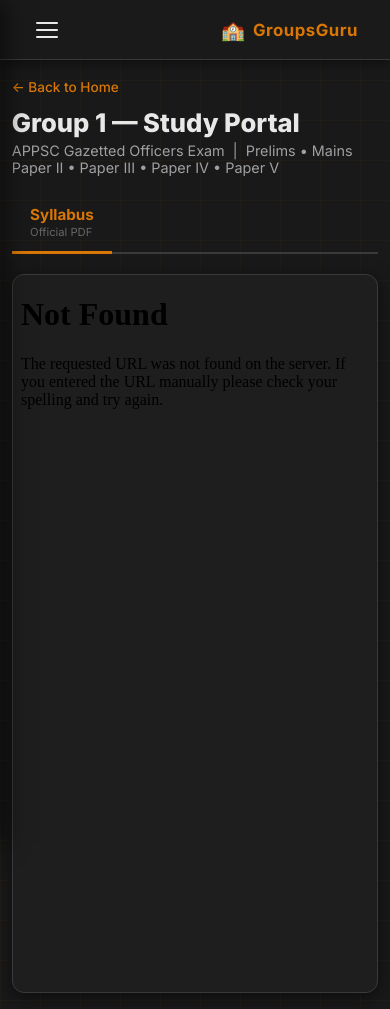
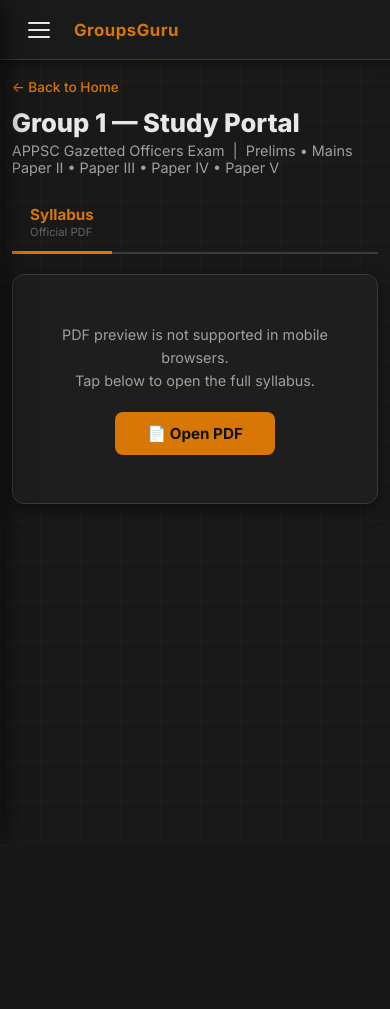
Before and after one commit to jayaramdevfs/APPSC-2026, a Python web app: template website/templates/group1.html in a window 390 px wide. After the commit the page ends 841 px from the top, so only its background shows below. Run offline with Jinja, Linux system fonts and the light colour scheme; the template is opened without the code that fills it, so the values that code supplies are empty.

Commit message:
Fix navbar alignment, remove logo, PDF mobile fallback, content overflow
- Remove nav-logo emoji — brand shows text-only "GroupsGuru"
- Navbar changed from space-between to flex-start so nav links sit
  LEFT beside the brand (thin border divider between brand and links)
- PDF pages on mobile: hide iframe (Chrome Android shows only 1 page),
  show styled orange "Open PDF" button instead — all 4 PDF pages updated
  (Group 1 syllabus, Group 2 syllabus, Police SI, Job Calendar)
- Mobile content panel: add overflow-x:hidden + min-width:0 to prevent
  topic detail from bleeding off-screen; g2-detail-header wraps on small screens
- CSS version bumped to v=4 for forced cache refresh on mobile

Co-Authored-By: Claude Sonnet 4.6 <noreply@anthropic.com>

```diff
--- a/website/static/css/style.css
+++ b/website/static/css/style.css
@@ -57,11 +57,12 @@ body {
 .navbar {
     background: var(--navy);
     border-bottom: 1px solid var(--border);
-    padding: 0 2rem;
+    padding: 0 1.5rem;
     height: 60px;
     display: flex;
     align-items: center;
-    justify-content: space-between;
+    justify-content: flex-start;
+    gap: 0.5rem;
     box-shadow: 0 2px 12px rgba(0, 0, 0, 0.5);
     position: sticky;
     top: 0;
@@ -90,6 +91,9 @@ body {
     list-style: none;
     display: flex;
     gap: 0.25rem;
+    margin-left: 0.75rem;
+    padding-left: 0.75rem;
+    border-left: 1px solid var(--border);
 }
 
 .nav-link {
@@ -918,13 +922,53 @@ body {
         max-height: 55vh;
         overflow-y: auto;
     }
+    .g2-content {
+        overflow-x: hidden;
+        min-width: 0;
+    }
+    .g2-detail-header {
+        flex-wrap: wrap;
+        gap: 0.75rem;
+    }
     .ca-body {
         grid-template-columns: 1fr;
     }
     .ca-calendar-card {
         position: static;
     }
+    /* PDF: hide iframe, show styled open button */
+    .pdf-viewer         { display: none; }
+    .pdf-mobile-fallback { display: flex !important; }
 }
+
+/* PDF mobile fallback button (hidden on desktop) */
+.pdf-mobile-fallback {
+    display: none;
+    flex-direction: column;
+    align-items: center;
+    justify-content: center;
+    gap: 1.25rem;
+    padding: 3rem 1.5rem;
+    text-align: center;
+    min-height: 220px;
+}
+.pdf-mobile-fallback p {
+    color: var(--muted);
+    font-size: 0.9rem;
+    line-height: 1.6;
+}
+.pdf-open-btn {
+    display: inline-block;
+    background: var(--accent);
+    color: #111;
+    font-weight: 700;
+    font-size: 0.95rem;
+    padding: 0.75rem 2rem;
+    border-radius: 8px;
+    text-decoration: none;
+    transition: background 0.2s;
+}
+.pdf-open-btn:hover { background: var(--accent-hover); }
 
 /* Make topic items flex so the badge floats right */
 .apt-topic-item {
--- a/website/templates/base.html
+++ b/website/templates/base.html
@@ -7,7 +7,7 @@
     <link rel="preconnect" href="https://fonts.googleapis.com">
     <link rel="preconnect" href="https://fonts.gstatic.com" crossorigin>
     <link href="https://fonts.googleapis.com/css2?family=Inter:wght@400;500;600;700;800&family=JetBrains+Mono:wght@400;500;700&display=swap" rel="stylesheet">
-    <link rel="stylesheet" href="/static/css/style.css?v=3">
+    <link rel="stylesheet" href="/static/css/style.css?v=4">
 </head>
 <body>
 
@@ -19,7 +19,6 @@
 
     <!-- Brand -->
     <div class="nav-brand">
-        <span class="nav-logo">&#127979;</span>
         <span class="nav-title">GroupsGuru</span>
     </div>
 
@@ -42,7 +41,6 @@
 <div class="nav-drawer" id="nav-drawer">
     <div class="nav-drawer-header">
         <div class="nav-brand">
-            <span class="nav-logo">&#127979;</span>
             <span class="nav-title">GroupsGuru</span>
         </div>
         <button class="nav-close" id="nav-close" aria-label="Close menu">&#10005;</button>
--- a/website/templates/group1.html
+++ b/website/templates/group1.html
@@ -28,6 +28,10 @@
   <div class="pdf-container">
     <iframe src="/pdfs/4_PDFsam_APPSC_GROUP%201%20SYLLABUS.pdf"
             class="pdf-viewer" title="Group 1 Official Syllabus PDF"></iframe>
+    <div class="pdf-mobile-fallback">
+      <p>PDF preview is not supported in mobile browsers.<br>Tap below to open the full syllabus.</p>
+      <a href="/pdfs/4_PDFsam_APPSC_GROUP%201%20SYLLABUS.pdf" target="_blank" class="pdf-open-btn">&#128196; Open PDF</a>
+    </div>
   </div>
 </div>
 
--- a/website/templates/group2.html
+++ b/website/templates/group2.html
@@ -28,6 +28,10 @@
   <div class="pdf-container">
     <iframe src="/pdfs/5_PDFsam_APPSC_GROUP2_SYLLABUS.pdf"
             class="pdf-viewer" title="Group 2 Official Syllabus PDF"></iframe>
+    <div class="pdf-mobile-fallback">
+      <p>PDF preview is not supported in mobile browsers.<br>Tap below to open the full syllabus.</p>
+      <a href="/pdfs/5_PDFsam_APPSC_GROUP2_SYLLABUS.pdf" target="_blank" class="pdf-open-btn">&#128196; Open PDF</a>
+    </div>
   </div>
 </div>
 
--- a/website/templates/job_calendar.html
+++ b/website/templates/job_calendar.html
@@ -10,5 +10,9 @@
 </div>
 <div class="pdf-container">
     <iframe src="{{ pdf_url }}" class="pdf-viewer" title="APPSC Job Calendar 2026 PDF"></iframe>
+    <div class="pdf-mobile-fallback">
+        <p>PDF preview is not supported in mobile browsers.<br>Tap below to open the full calendar.</p>
+        <a href="{{ pdf_url }}" target="_blank" class="pdf-open-btn">&#128196; Open PDF</a>
+    </div>
 </div>
 {% endblock %}
--- a/website/templates/police_si.html
+++ b/website/templates/police_si.html
@@ -10,5 +10,9 @@
 </div>
 <div class="pdf-container">
     <iframe src="{{ pdf_url }}" class="pdf-viewer" title="AP Police SI Exam Topics PDF"></iframe>
+    <div class="pdf-mobile-fallback">
+        <p>PDF preview is not supported in mobile browsers.<br>Tap below to open the full document.</p>
+        <a href="{{ pdf_url }}" target="_blank" class="pdf-open-btn">&#128196; Open PDF</a>
+    </div>
 </div>
 {% endblock %}
```
